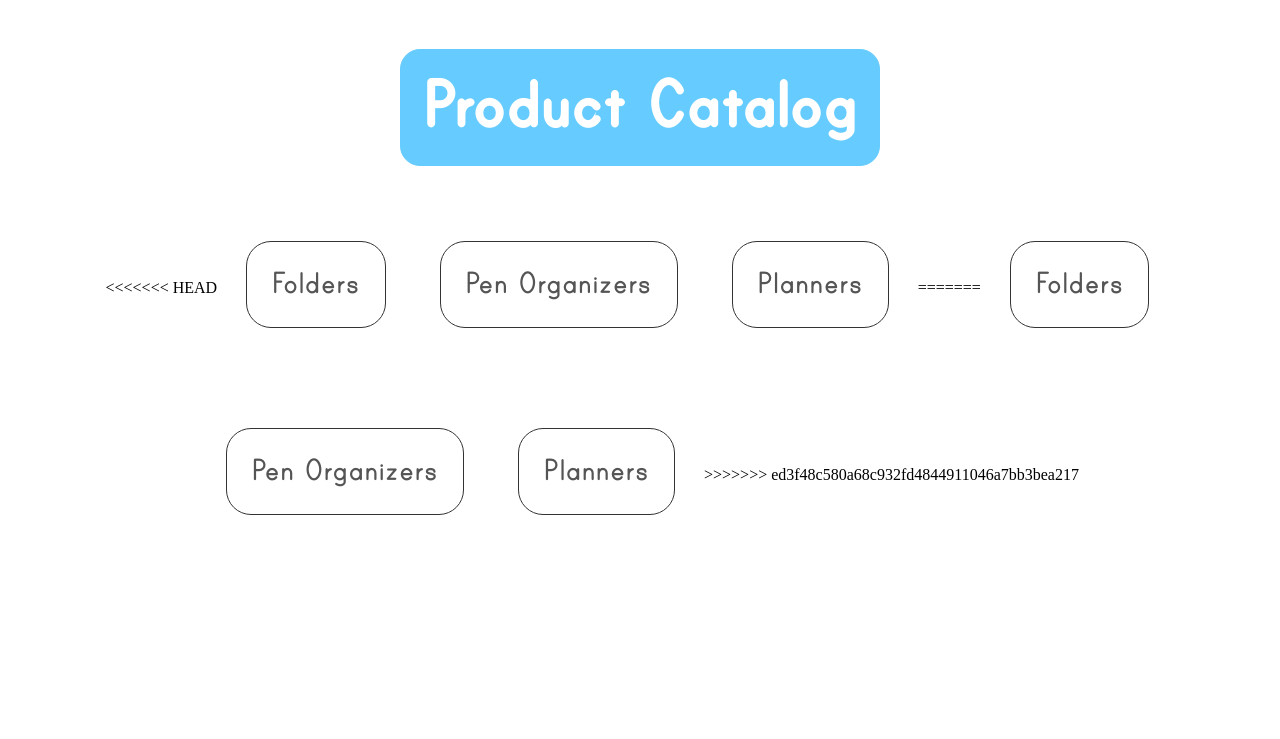
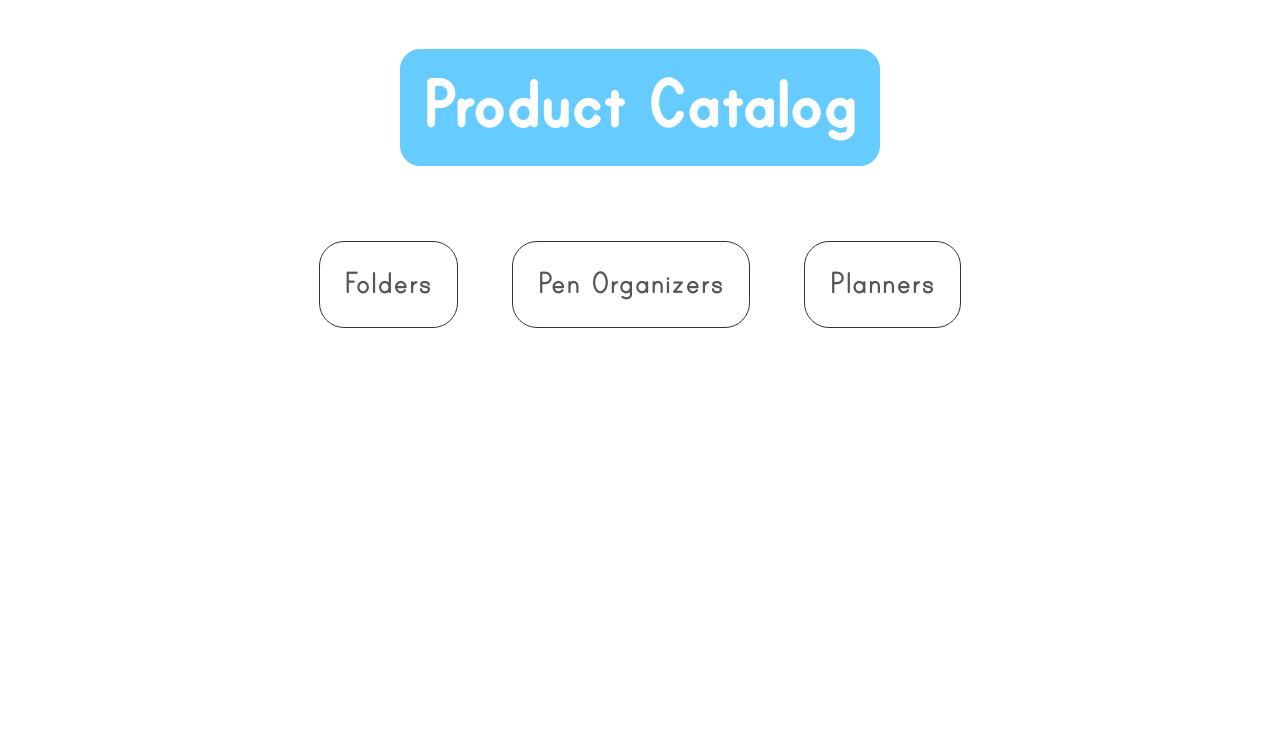
Before and after one commit to giovahkiin/gamma-omi-sigma, a PHP site: page /Catalog.php in a window 1280 px wide. Shown: the part 61-800 px from the top of the page. Run offline with PHP 8.4, Linux system fonts and the light colour scheme.

Commit message:
bakit ang hassle ng git kingina

```diff
--- a/Catalog.php
+++ b/Catalog.php
@@ -20,15 +20,9 @@
 
 		<div id = "MenuItems">
 			<ul>
-<<<<<<< HEAD
 				<li> <a href = "./Product_Page.php?line=Folder"> Folders </a> </li>
 				<li> <a href = "./Product_Page.php?line=PenOrg"> Pen Organizers </a> </li>
 				<li> <a href = "./Product_Page.php?line=Planner"> Planners </a> </li>
-=======
-				<li> <a href = "./Product_Page.php"> Folders </a> </li>
-				<li> <a href = "./Product_Page.php"> Pen Organizers </a> </li>
-				<li> <a href = "./Product_Page.php"> Planners </a> </li>
->>>>>>> ed3f48c580a68c932fd4844911046a7bb3bea217
 			</ul>
 		</div>
 	</body>
```
